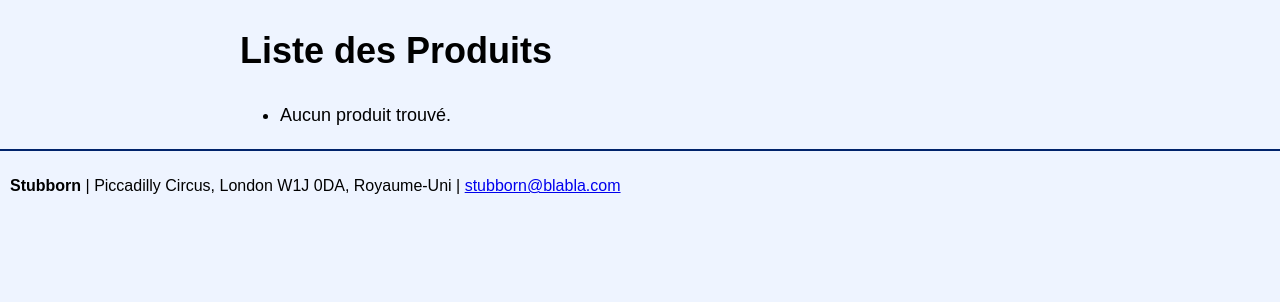
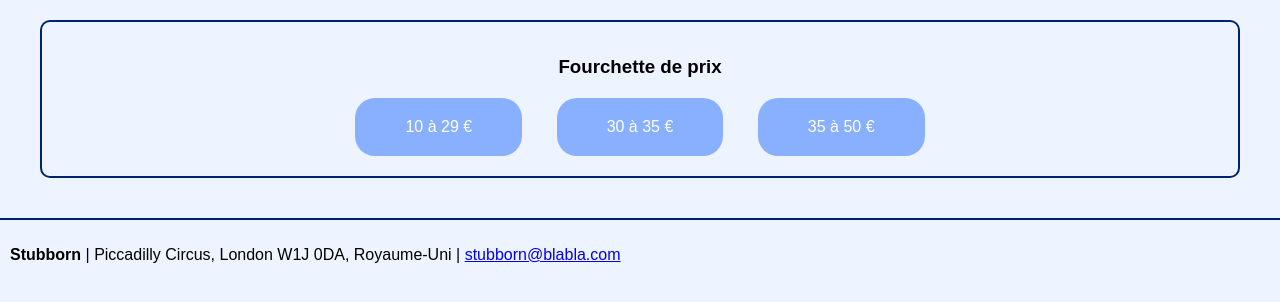
Before and after one commit to lc0362/CEF-symfony-stubborn, a Symfony app: template templates/products/index.html.twig in a window 1280 px wide. Shown: the part 160-462 px from the top of the page. Run offline with Twig, Linux system fonts and the light colour scheme; the template is opened without the code that fills it, so the values that code supplies are empty; some libraries are stand-ins or nearby versions.

Commit message:
page products

```diff
--- a/templates/products/index.html.twig
+++ b/templates/products/index.html.twig
@@ -1,23 +1,183 @@
 {% extends 'base.html.twig' %}
 
-{% block title %}Page catégorie{% endblock %}
+{% block title %}Boutique - Stubborn{% endblock %}
 
 {% block body %}
 <style>
-    .list-category { margin: 1em auto; max-width: 800px; width: 95%; font: 18px/1.5 sans-serif; }
+.container {
+    max-width: 1200px;
+    margin: 0 auto;
+    padding: 20px;
+}
+
+.products-wrapper {
+    display: flex;
+    flex-wrap: wrap;
+    gap: 20px;
+    justify-content: center;
+}
+
+.block {
+    width: 280px;
+}
+
+.filter {
+    border-radius: 10px;
+    padding: 15px;
+    background-color: #eef4ff;
+    text-align: center;
+    border: 2px solid #00236b;
+    display: flex;
+    flex-direction: column;
+    align-items: center;
+}
+
+.filter h3 {
+    margin-bottom: 15px;
+}
+
+
+.filter form button {
+    font-size: 16px;
+    padding: 10px 20px;
+    background-color: #89b0ff;
+    color: #fff;
+    border: none;
+    cursor: pointer;
+    border-radius: 20px;
+    margin-bottom: 10px;
+}
+
+.filter form button:hover {
+    background-color: #00236b;
+}
+
+.reset-link {
+    display: inline-block;
+    color: #00236b;
+    margin-top: 15px;
+    cursor: pointer;
+    text-decoration: underline;
+}
+
+.reset-link:hover {
+    font-style: italic;
+}
+
+.product {
+    border: 2px solid #00236b;
+    border-radius: 10px;
+    padding: 15px;
+    background-color: #fff;
+    width: 100%;
+    box-sizing: border-box;
+}
+
+.product img {
+    width: 100%;
+    height: auto;
+    border-radius: 5px;
+    padding-bottom: 15px;
+}
+
+.product-content {
+    display: flex;
+    justify-content: space-between;
+    align-items: center;
+}
+
+.product-text {
+    display: flex;
+    flex-direction: column;
+}
+
+.product h3 {
+    margin-top: 10px;
+    font-size: 18px;
+    color: #00236b;
+    font-weight: bold;
+}
+
+.product p {
+    font-size: 16px;
+    margin-top: 5px;
+}
+
+.btn-view {
+    display: flex;
+    align-items: center;
+    justify-content: center;
+    background-color: #89b0ff;
+    color: #fff;
+    padding: 8px 12px;
+    text-decoration: none;
+    font-weight: bold;
+    border-radius: 20px;
+    border: none;
+    width: 6em;
+    height: 2em;
+}
+
+.btn-view:hover {
+    background-color: #00236b;
+}
+/* À partir de 655px => gestion flex et styles boutons filtres */
+@media (min-width: 655px) {
+    .block {
+        flex: 1 1 45%;
+        width: 280px;
+    }
+
+
+    .filter form button {
+        padding: 20px 50px;
+        margin: 5px 15px 5px;
+    }
+}
+
+
+/* À partir de 900px => 3 blocs par ligne */
+@media (min-width: 900px) {
+    .block {
+        flex: 1 1 30%;
+        width: 280px;
+    }
+}
 </style>
 
-<div class="list-category">
-    <h1>Liste des Produits</h1>
+<div class="container">
+    <div class="products-wrapper">
 
-    <ul>
-    {% for product in products %}
-        <li>
-            <a href="{{ path('product_show', { id: product.id }) }}">{{ product.name }}</a> - {{ product.price }} €
-        </li>
-    {% else %}
-        <li>Aucun produit trouvé.</li>
-    {% endfor %}
-</ul>
+        <div class="block">
+            <div class="filter">
+                <h3>Fourchette de prix</h3>
+                <form method="get" action="{{ path('products_list') }}">
+                    <button type="submit" name="filter" value="10-29">10 à 29 €</button>
+                    <button type="submit" name="filter" value="30-35">30 à 35 €</button>
+                    <button type="submit" name="filter" value="35-50">35 à 50 €</button>
+                </form>
+
+                {% if app.request.query.get('filter') %}
+                    <a href="{{ path('products_list') }}" class="reset-link">Réinitialiser les filtres</a>
+                {% endif %}
+            </div>
+        </div>
+
+        {% for product in products %}
+            <div class="block">
+                <div class="product">
+                    <img src="{{ asset(product.img) }}" alt="{{ product.name }}">
+                    <div class="product-content">
+                        <div class="product-text">
+                            <h3>{{ product.name }}</h3>
+                            <p>{{ product.price }} €</p>
+                        </div>
+                        <a href="{{ path('product_show', { id: product.id }) }}" class="btn-view">VOIR</a>
+                    </div>
+                </div>
+            </div>
+        {% endfor %}
+
+    </div>
 </div>
 {% endblock %}
```
Also changed, not shown: src/Controller/ProductController.php (+5 -14 lines), src/Controller/ProductsController.php (+16 -9 lines).
